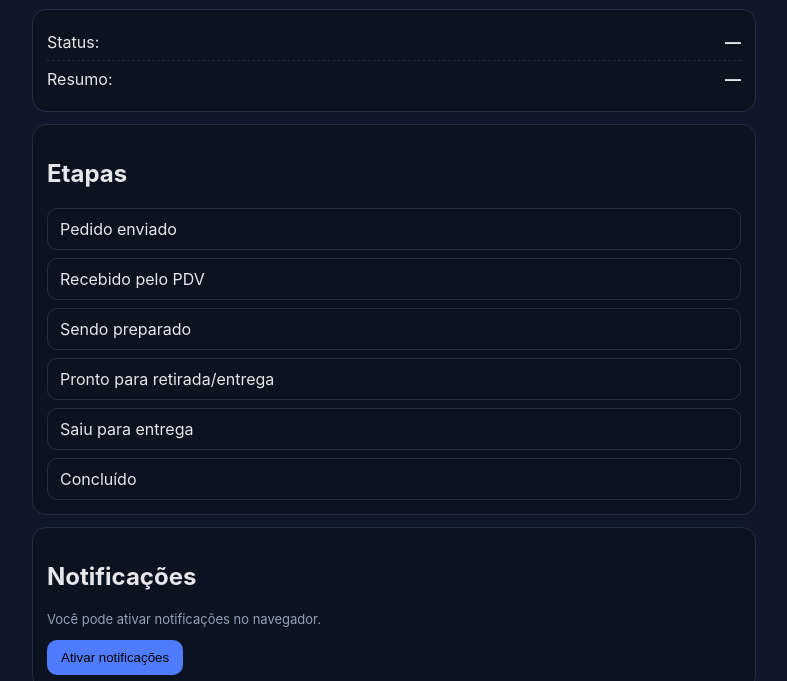
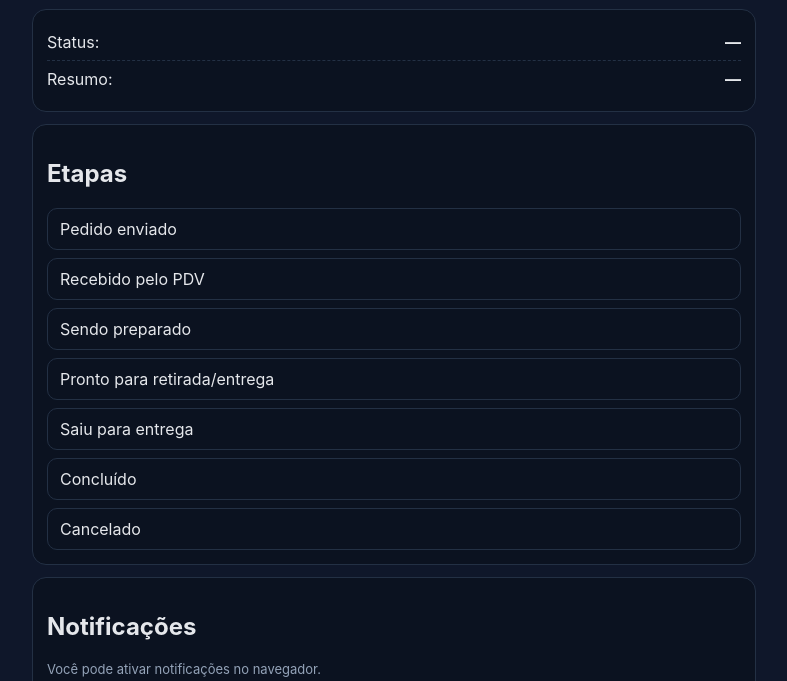
Before and after one commit to Henrthiexxx/fazzopedidos, a plain HTML site: page status.html in a window 1280 px wide. Shown: the part 119-800 px from the top of the page, without its empty margins (246-1033 px from the left). Drawn offline with Linux system fonts and the light colour scheme.

Commit message:
Update status.html

```diff
--- a/status.html
+++ b/status.html
@@ -31,6 +31,7 @@
         <li data-k="ready">Pronto para retirada/entrega</li>
         <li data-k="out_for_delivery">Saiu para entrega</li>
         <li data-k="done">Concluído</li>
+        <li data-k="done">Cancelado</li>
       </ol>
       <div id="when" class="muted"></div>
     </section>
```
